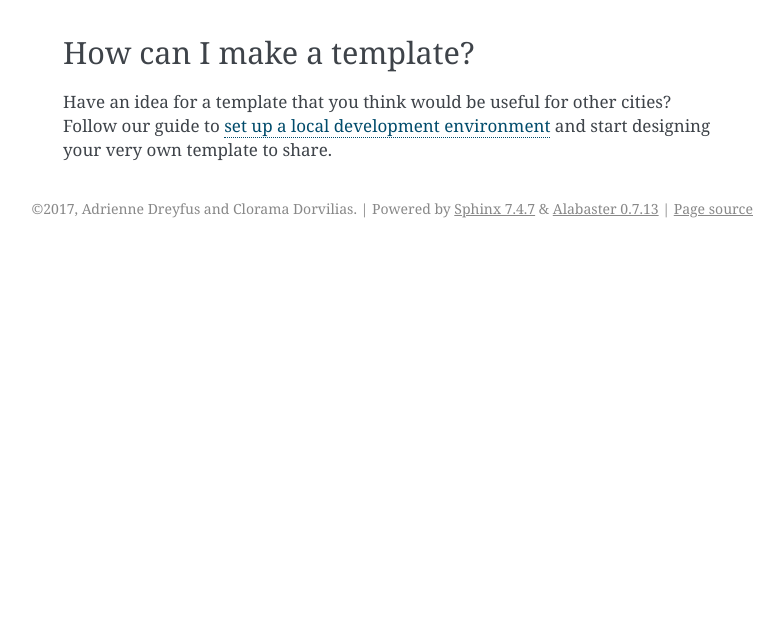
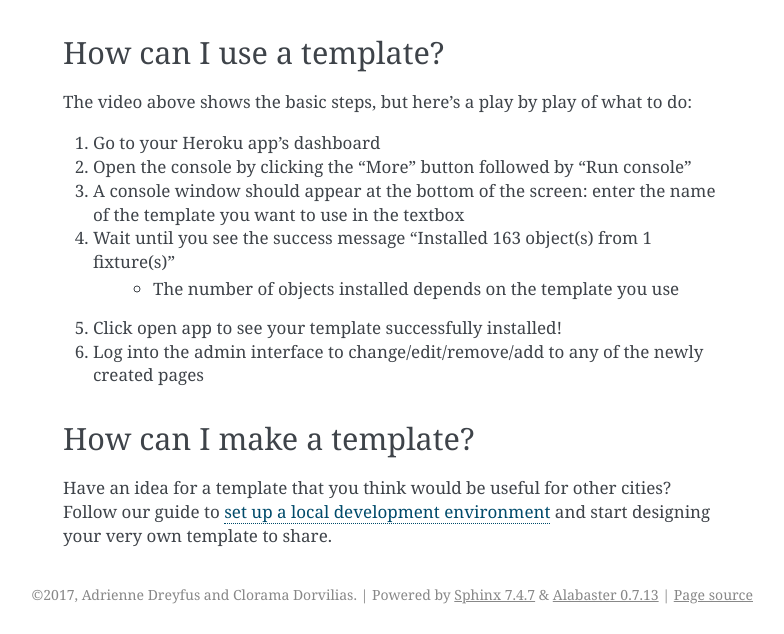
Before and after one commit to mark-meyer/startherecms, a Sphinx documentation site: the page built from docs/quickstart/templates.rst, in a window 1280 px wide, cut to the strip 800-1434 px from the top of the page. Shown: the whole strip, without its empty margins (357-1141 px from the left). Built offline with Sphinx 7.4.7, drawn with Linux system fonts in a browser that asks for light colours; before the commit the page ends 1048 px from its top, so only the background shows below that.

Commit message:
added steps to use templates

```diff
--- a/docs/cms_templates/bizness.rst
+++ b/docs/cms_templates/bizness.rst
@@ -2,8 +2,8 @@
 Small business template
 =======================
 
-Template name to run in Heroku console
---------------------------------------
+Template name to enter in Heroku console
+----------------------------------------
 bizness
 
 About
--- a/docs/cms_templates/jobseeker.rst
+++ b/docs/cms_templates/jobseeker.rst
@@ -2,8 +2,8 @@
 Jobseeker template
 ==================
 
-Template name to run in Heroku console
---------------------------------------
+Template name to enter in Heroku console
+----------------------------------------
 jobseeker-template
 
 
--- a/docs/quickstart/templates.rst
+++ b/docs/quickstart/templates.rst
@@ -26,6 +26,19 @@ Simply open the console in your app's dashboard on Heroku and enter the template
     <iframe width="560" height="315" src="https://www.youtube.com/embed/oNhBzjsL-Q0" frameborder="0" allowfullscreen></iframe>
 
 
+How can I use a template?
+-------------------------
+The video above shows the basic steps, but here's a play by play of what to do:
+
+1. Go to your Heroku app's dashboard
+2. Open the console by clicking the "More" button followed by "Run console"
+3. A console window should appear at the bottom of the screen: enter the name of the template you want to use in the textbox
+4. Wait until you see the success message "Installed 163 object(s) from 1 fixture(s)"
+    * The number of objects installed depends on the template you use
+5. Click open app to see your template successfully installed!
+6. Log into the admin interface to change/edit/remove/add to any of the newly created pages
+
+
 How can I make a template?
 --------------------------
 
```
